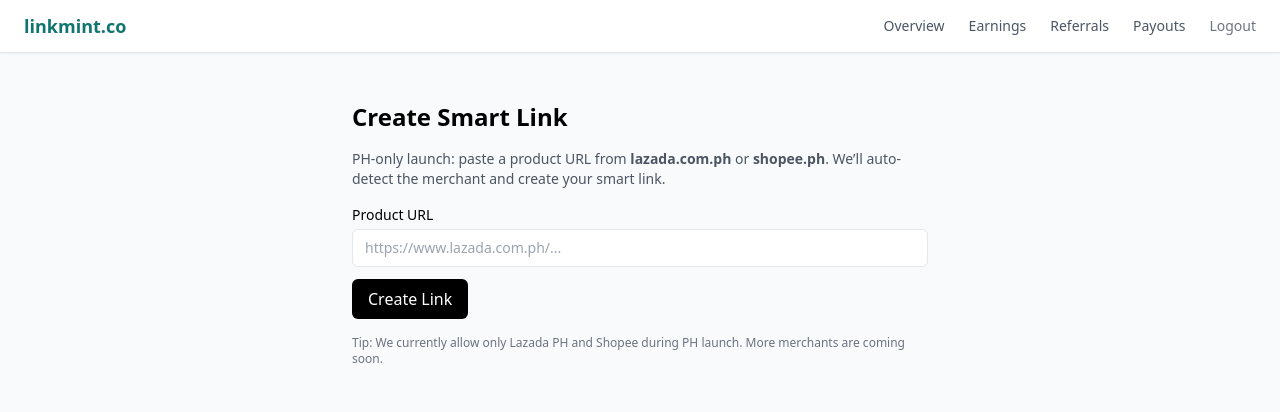
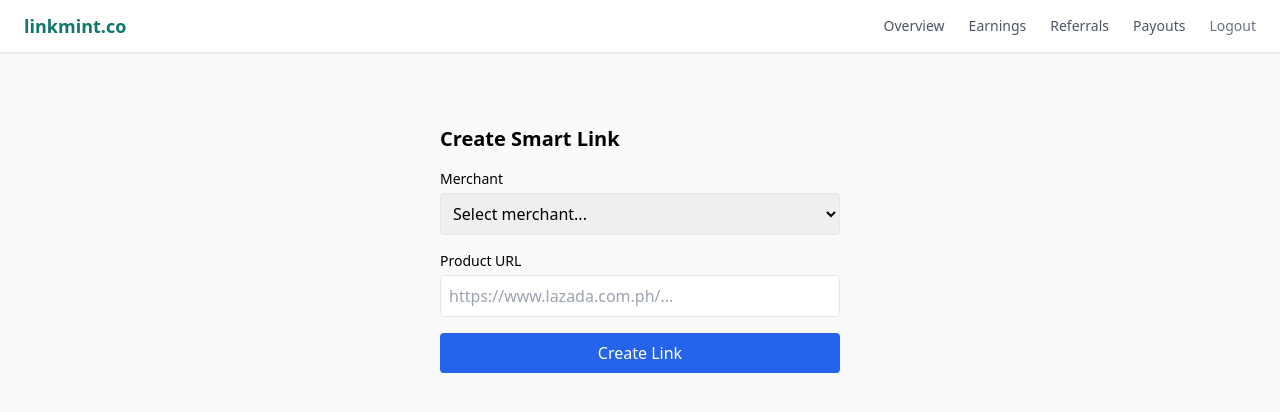
Before and after one commit to begintolern/Linkmint, a Next.js app: page /dashboard/create-link in a window 1280 px wide. Shown: the top 412 px of the page. Built offline with nearby package versions, Linux system fonts and the light colour scheme.

Commit message:
Add merchant dropdown selector for PH Smart Link creation

```diff
--- a/app/dashboard/create-link/CreateLinkClient.tsx
+++ b/app/dashboard/create-link/CreateLinkClient.tsx
@@ -12,122 +12,89 @@ type CreateResponse = {
   merchant?: string;
 };
 
-const PH_DOMAINS = [
-  { hostIncludes: "lazada.com.ph", merchant: "Lazada PH" },
-  { hostIncludes: "shopee.ph", merchant: "Shopee" },
+const PH_MERCHANTS = [
+  { id: "cmfvvoxsj0000oij8u4oadeo5", name: "Lazada PH" },
+  { id: "cmfu940920003oikshotzltnp", name: "Shopee" },
 ];
-
-function detectMerchant(urlStr: string) {
-  try {
-    const u = new URL(urlStr);
-    const host = u.hostname.toLowerCase();
-    for (const rule of PH_DOMAINS) {
-      if (host.includes(rule.hostIncludes)) return rule.merchant;
-    }
-    return null;
-  } catch {
-    return null;
-  }
-}
 
 export default function CreateLinkClient() {
   const router = useRouter();
   const [productUrl, setProductUrl] = useState("");
+  const [merchantId, setMerchantId] = useState("");
   const [busy, setBusy] = useState(false);
   const [error, setError] = useState<string | null>(null);
 
   async function handleCreate(e: React.FormEvent) {
     e.preventDefault();
     setError(null);
+    setBusy(true);
 
-    // Basic URL parse
-    let u: URL;
     try {
-      u = new URL(productUrl);
-    } catch {
-      setError("Please enter a valid product URL.");
-      return;
-    }
-
-    // PH-only guard: allow Lazada PH or Shopee PH only
-    const merchant = detectMerchant(productUrl);
-    if (!merchant) {
-      setError(
-        "For PH launch, only Lazada PH (lazada.com.ph) and Shopee (shopee.ph) links are allowed."
-      );
-      return;
-    }
-
-    setBusy(true);
-    try {
-      // Call your existing create-link API (adjust path if yours is different)
-      const res = await fetch("/api/links/create", {
+      const res = await fetch("/api/smartlinks/create", {
         method: "POST",
         headers: { "Content-Type": "application/json" },
         body: JSON.stringify({
-          productUrl,
-          merchant, // helpful for server logs/metrics
-          market: "PH",
+          merchantId,
+          destinationUrl: productUrl,
           source: "dashboard",
         }),
       });
 
-      const data = (await res.json()) as CreateResponse;
-      if (!data.ok) {
-        setError(data.error || "Failed to create link.");
-        setBusy(false);
-        return;
-      }
+      const data: CreateResponse = await res.json();
+      if (!data.ok) throw new Error(data.error || "Failed to create link");
 
-      // Navigate to Links page (where “Your recent links” shows)
-      router.push("/dashboard/links");
+      router.push("/dashboard/smart-links");
     } catch (err: any) {
-      setError("Network error. Please try again.");
+      setError(err.message);
+    } finally {
       setBusy(false);
     }
   }
 
   return (
-    <div className="max-w-xl mx-auto space-y-4">
-      <h1 className="text-2xl font-semibold">Create Smart Link</h1>
-      <p className="text-sm text-gray-600">
-        PH-only launch: paste a product URL from{" "}
-        <strong>lazada.com.ph</strong> or <strong>shopee.ph</strong>. We’ll
-        auto-detect the merchant and create your smart link.
-      </p>
+    <div className="p-6 max-w-md mx-auto">
+      <h1 className="text-xl font-semibold mb-4">Create Smart Link</h1>
 
-      <form onSubmit={handleCreate} className="space-y-3">
-        <label className="block text-sm font-medium">
-          Product URL
+      <form onSubmit={handleCreate} className="space-y-4">
+        <div>
+          <label className="block text-sm font-medium mb-1">Merchant</label>
+          <select
+            value={merchantId}
+            onChange={(e) => setMerchantId(e.target.value)}
+            required
+            className="w-full border rounded p-2"
+          >
+            <option value="">Select merchant...</option>
+            {PH_MERCHANTS.map((m) => (
+              <option key={m.id} value={m.id}>
+                {m.name}
+              </option>
+            ))}
+          </select>
+        </div>
+
+        <div>
+          <label className="block text-sm font-medium mb-1">Product URL</label>
           <input
-            className="mt-1 w-full rounded-md border px-3 py-2"
+            type="url"
+            required
             placeholder="https://www.lazada.com.ph/..."
             value={productUrl}
             onChange={(e) => setProductUrl(e.target.value)}
-            disabled={busy}
-            required
+            className="w-full border rounded p-2"
           />
-        </label>
+        </div>
 
-        {error && (
-          <div className="text-sm text-red-600 bg-red-50 border border-red-200 rounded-md p-2">
-            {error}
-          </div>
-        )}
+        {error && <p className="text-red-500 text-sm">{error}</p>}
 
         <button
           type="submit"
           disabled={busy}
-          className="rounded-md px-4 py-2 bg-black text-white disabled:opacity-60"
+          className="bg-blue-600 text-white px-4 py-2 rounded w-full"
         >
           {busy ? "Creating..." : "Create Link"}
         </button>
       </form>
-
-      <div className="text-xs text-gray-500">
-        Tip: We currently allow only Lazada PH and Shopee during PH launch. More
-        merchants are coming soon.
-      </div>
     </div>
   );
 }
```
